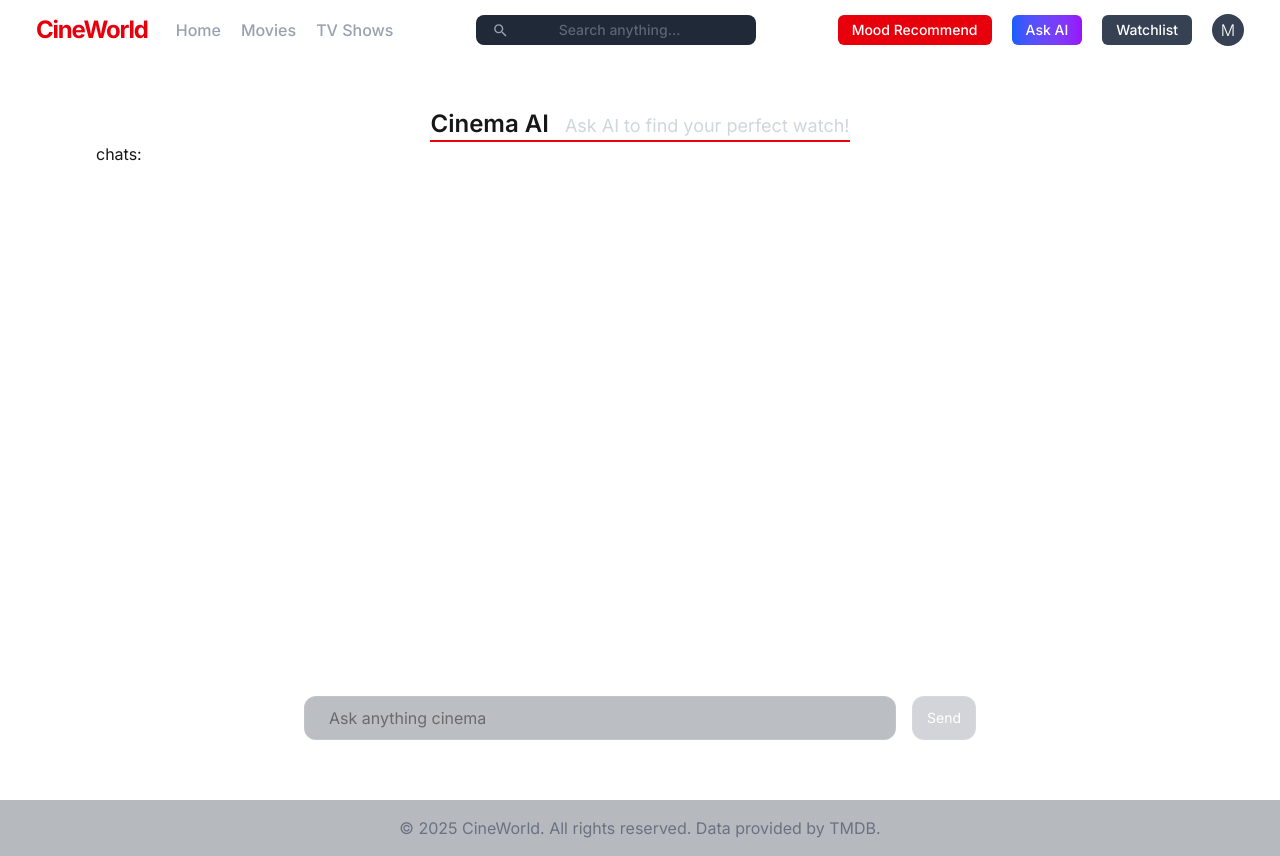
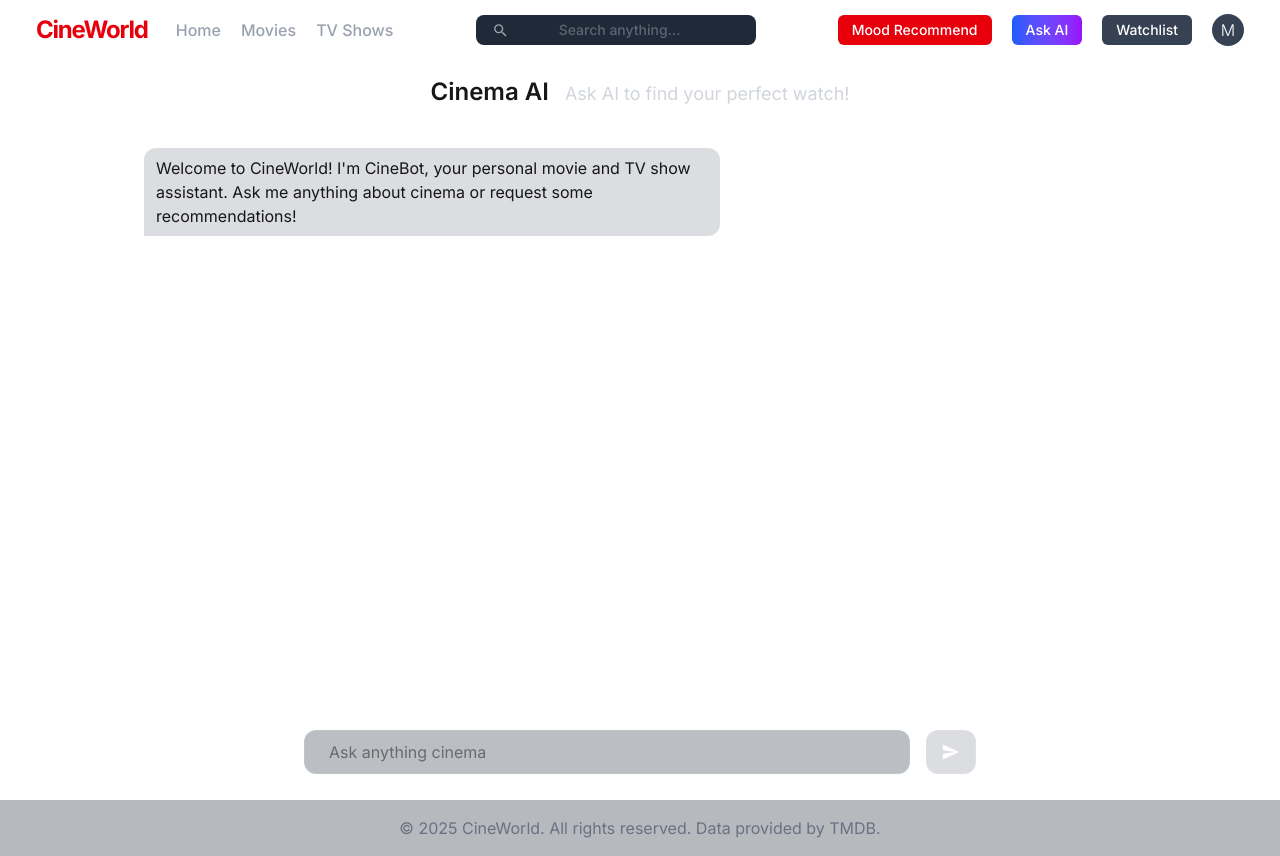
Before and after one commit to divasgt/cineworld, a Next.js app: page /cinema-ai in a window 1280 px wide. Built offline with nearby package versions, Linux system fonts and the light colour scheme.

Commit message:
Cinema AI page completed

```diff
--- a/src/app/api/gemini/route.js
+++ b/src/app/api/gemini/route.js
@@ -2,7 +2,7 @@ import { GoogleGenAI } from "@google/genai";
 import { NextResponse } from "next/server";
 
 export async function POST(request) {
-  const {query} = await request.json()
+  const {query, messages} = await request.json()
 
   const systemInstruction = `You are CineBot, a cheerful and knowledgeable AI assistant for the CineWorld website. Your sole purpose is to discuss cinema, movies, TV shows, anime, documentaries, actors, genres, and movie trivia.
 
@@ -27,14 +27,23 @@ export async function POST(request) {
   const ai = new GoogleGenAI({});
   // const ai = new GoogleGenAI({ apiKey: process.env.GEMINI_API_KEY });
 
+  // Transform the client-side message history into the format Google GenAI expects
+  const history = messages.map((msg) => ({
+    role: msg.role === "bot" ? "model" : "user",
+    parts: [{ text: msg.content }],
+  }));
+
   try {
-    const response = await ai.models.generateContent({
-      model: "gemini-2.5-flash",
-      contents: query,
+    // Create a chat session which will persist the history
+    const chat = ai.chats.create({
+      model: 'gemini-2.5-flash',
       config: {
         systemInstruction: systemInstruction,
       },
-    });
+      history: history,
+    })
+
+    const response = await chat.sendMessage({ message: query });
 
     const text = response.text;
     // console.log(response.text)
--- a/src/app/cinema-ai/page.jsx
+++ b/src/app/cinema-ai/page.jsx
@@ -1,10 +1,11 @@
 "use client"
 
-import { useState } from "react"
+import { useEffect, useRef, useState } from "react"
+import { IoMdSend } from 'react-icons/io';
 
 export default function AskAIPage() {
   const [isLoading, setIsLoading] = useState(false)
-  const [error, setError] = useState(null)
+  // const [error, setError] = useState(null)
   const [input, setInput] = useState("")
   const [messages, setMessages] = useState([
     {
@@ -12,6 +13,12 @@ export default function AskAIPage() {
       content: "Welcome to CineWorld! I'm CineBot, your personal movie and TV show assistant. Ask me anything about cinema or request some recommendations!",
     },
   ]);
+  const messagesEndRef = useRef(null)
+
+  // scroll to bottom when on the last message
+  useEffect(() => {
+    messagesEndRef.current?.scrollIntoView({behavior: "smooth"})
+  }, [messages])
 
   async function handleSubmit(e) {
     e.preventDefault()
@@ -25,7 +32,7 @@ export default function AskAIPage() {
     }
     setMessages(prev => [...prev, userMessage])
     setIsLoading(true)
-    setError(null)
+    // setError(null)
     setInput("")
 
     try {
@@ -47,12 +54,12 @@ export default function AskAIPage() {
       console.log(result.data)
 
     } catch(err) {
-      // const errorMessage = err instanceof Error ? err.message : 'An unknown error occurred.'
+      const errorMessage = err instanceof Error ? err.message : 'An unknown error.'
       console.error("Failed to get response from AI", err)
       const errorBotMessage = {
         role: "bot",
-        content: `Sorry, I've encountered an error.`,
-        // content: `Sorry, I've encountered an error: ${errorMessage}`
+        // content: `Sorry, I've encountered an error.`,
+        content: `Sorry, I've encountered an error: ${errorMessage}`
       }
       setMessages(prev => [...prev, errorBotMessage])
 
@@ -61,33 +68,54 @@ export default function AskAIPage() {
     }
   }
 
+  const messageElements = messages.map((message, index) => (
+    <div
+      key={index}
+      // ref={index===messages.length-1 ? messagesEndRef : null}
+      className={`py-2 px-3 backdrop-blur-xl max-w-xl rounded-xl ${message.role==="bot" ? "bg-gray-600/20 self-start rounded-bl-none" : "bg-blue-800/50 self-end rounded-br-none"}`}
+    >{message.content}</div>
+  ))
+
   return (
-  <main className="mx-24 mt-12 flex flex-col items-center h-[85vh]">
-    <div className="flex items-baseline justify-center gap-4 border-b-2 border-red-600">
+  <main className="flex flex-col h-[calc(100vh-70px)] px-4 md:px-24">
+    <div className="flex items-baseline justify-center gap-4 mt-4 mb-4">
       <h1 className="text-2xl font-semibold inline-block">Cinema AI</h1>
       <p className="inline-block text-lg text-gray-300">Ask AI to find your perfect watch!</p>
     </div>
 
-    <div className="chat-container flex-1 w-full h-full  rounded-2xl relative">
-      <div>
-        chats: <br />
+    <div className="chat-window flex-1 w-full max-w-5xl mx-auto rounded-2xl overflow-y-auto">
+      <div className="messages-container flex flex-col gap-3 mt-6 pb-4 px-4">
+        {messageElements}
+        {isLoading &&
+          <div className="py-2 px-3 backdrop-blur-xl max-w-xl rounded-xl bg-gray-600/20 self-start rounded-bl-none">
+            <div className="animate-pulse">CineBot is typing...</div>
+          </div>
+        }
+        <div ref={messagesEndRef} />
+      </div>
     </div>
 
-      <form onSubmit={handleSubmit} className="absolute bottom-12 right-1/2 translate-x-1/2 flex gap-4 w-full max-w-2xl " >
+    <form onSubmit={handleSubmit} className="flex gap-4 w-full max-w-2xl mx-auto py-4">
       <input
         type="text"
         value={input}
         onChange={(e) => setInput(e.target.value)}
         placeholder="Ask anything cinema"
-          className="bg-gray-800/30 border border-white/10 rounded-xl px-6 py-2.25 flex-1 outline-none focus:border-white/30"
+        className="bg-gray-800/30 backdrop-blur-2xl border border-white/10 rounded-xl px-6 py-2.25 flex-1 outline-none focus:border-white/30 "
       />
       <button
         type="submit"
-          className="text-sm text-white cursor-pointer px-3.5 py-1.25 bg-gray-500/30 border border-white/10 hover:bg-gray-700/70 rounded-xl transition"
-          disabled={isLoading}
-        >Send</button>
+        className="text-sm text-white cursor-pointer px-3.5 py-1.25 bg-gray-500/40 backdrop-blur-2xl border border-white/10 hover:bg-gray-700/70 rounded-xl transition disabled:opacity-60 disabled:cursor-not-allowed"
+        disabled={isLoading || !input.trim()}
+        title="Send"
+      >
+        {isLoading ?
+          <div className="w-5 h-5 border-2 border-white border-t-transparent rounded-full animate-spin"></div>
+          // : "Send"
+          : <IoMdSend className="w-5 h-5"/>
+        }
+      </button>
     </form>
-    </div>
   </main>
   )
 }
```
Lines whose indentation alone changed are shown as unchanged.
